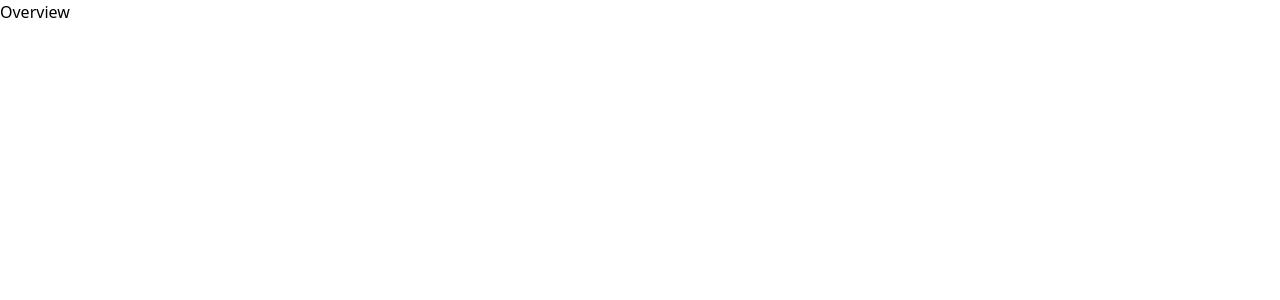
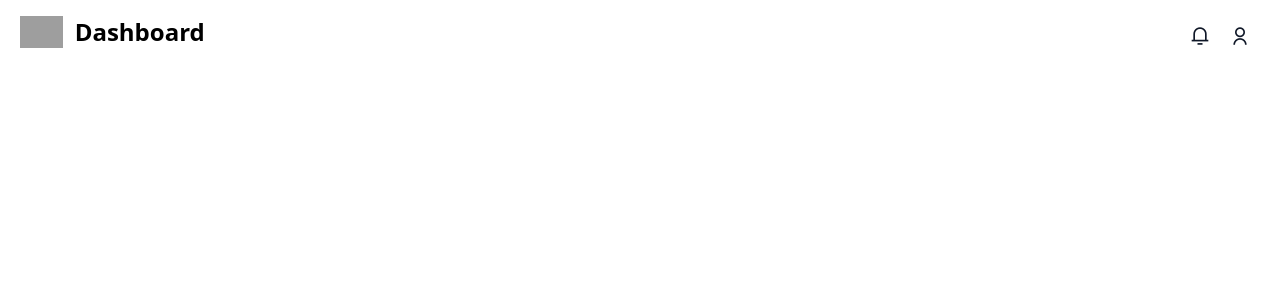
Before and after one commit to Zack-Pro-Ver/Knowledge-Sharing-Portal, a React (Vite) app: page / in a window 1280 px wide. Shown: the top 300 px of the page. Built offline with nearby package versions, Linux system fonts and the light colour scheme; grey boxes are pictures that could not be loaded.

Commit message:
replaced heroicons to remixicons

```diff
--- a/package.json
+++ b/package.json
@@ -16,7 +16,8 @@
     "react-dom": "^19.1.1",
     "react-router": "^7.8.0",
     "react-router-dom": "^7.8.0",
-    "recharts": "^3.1.2"
+    "recharts": "^3.1.2",
+    "remixicon": "^4.6.0"
   },
   "devDependencies": {
     "@eslint/js": "^9.32.0",
--- a/src/App.tsx
+++ b/src/App.tsx
@@ -1,8 +1,9 @@
 import { RouterProvider } from "react-router-dom";
 import { router } from "./routes";
+import Header from "./components/Header/Header";
 
 function App() {
-  return <RouterProvider router={router} />;
+  return <Header/>;
 }
 
 export default App;
--- a/src/components/Header/Header.tsx
+++ b/src/components/Header/Header.tsx
@@ -1,6 +1,7 @@
 import { useState } from "react";
-import { BellIcon, UserCircleIcon } from "@heroicons/react/24/outline";
 import { IconButton, IconDropdown } from "../../elements";
+import "remixicon/fonts/remixicon.css";
+
 
 function Header() {
   const [isNotificationOpen, setIsNotificationOpen] = useState(false);
@@ -40,7 +41,7 @@ function Header() {
           {/* Right Section */}
           <div className="flex items-center">
             <IconButton onClick={() => setIsNotificationOpen(!isNotificationOpen)}>
-              <BellIcon className="h-6 w-5 text-gray-900" />
+              <i className="ri-notification-3-line text-xl text-gray-900"></i>
             </IconButton>
             <IconDropdown
               isOpen={isNotificationOpen}
@@ -49,7 +50,7 @@ function Header() {
               items={notifications}
             />
             <IconButton onClick={() => setIsUserMenuOpen(!isUserMenuOpen)}>
-              <UserCircleIcon className="h-6 w-5 text-gray-900" />
+              <i className="ri-user-line text-xl text-gray-900"></i>
             </IconButton>
             <IconDropdown
               isOpen={isUserMenuOpen}
```
Also changed, not shown: 1 other file (tests, documents, lock files or other folders).
